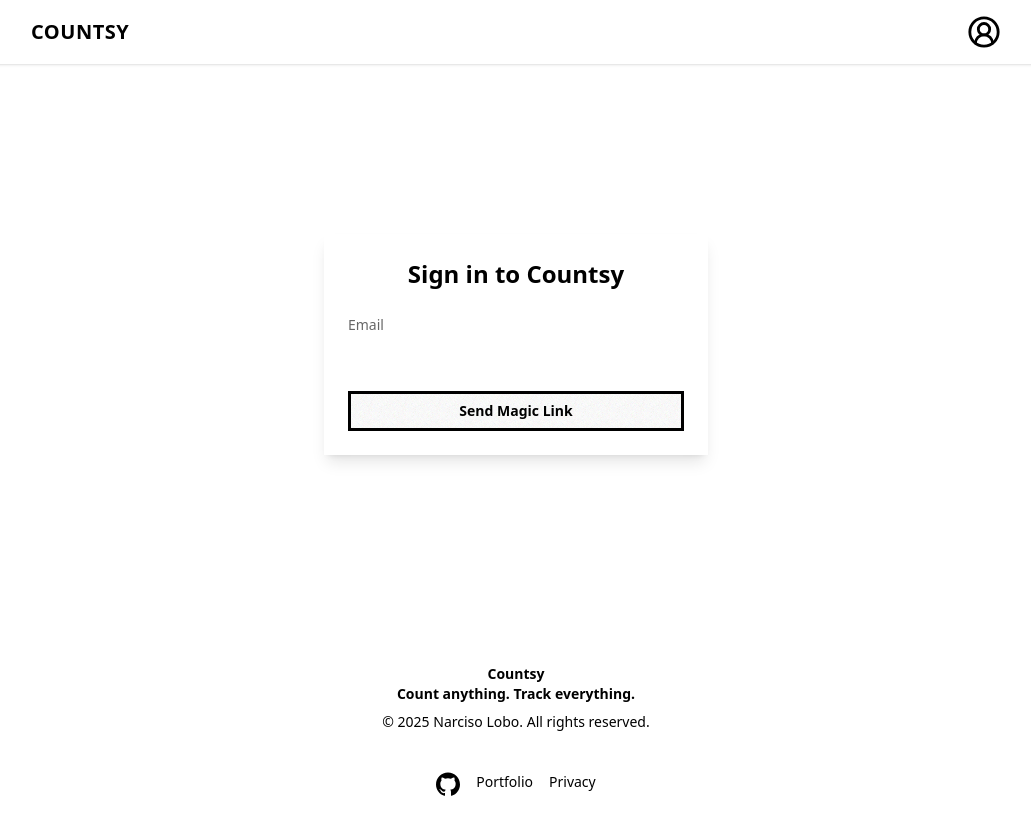
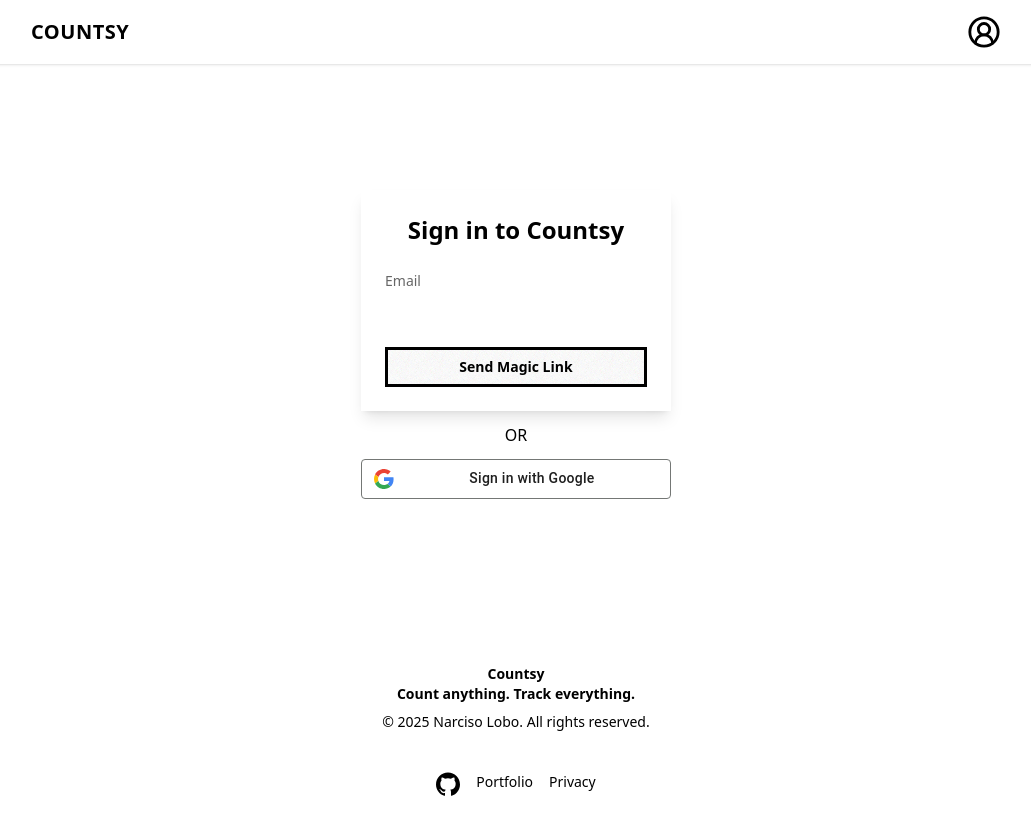
Before and after one commit to narcisolobo/countsy, a React (Vite) app: page /sign-in in a window 1280 px wide. Shown: the whole page, without its empty margins (124-1155 px from the left). Built offline with nearby package versions, Linux system fonts and the light colour scheme.

Commit message:
added: google oauth

```diff
--- /dev/null
+++ b/src/components/ui/GoogleLogo.tsx
@@ -0,0 +1,29 @@
+function GoogleLogo() {
+  return (
+    <svg
+      version="1.1"
+      xmlns="http://www.w3.org/2000/svg"
+      viewBox="0 0 48 48"
+      style={{ display: "block" }}
+    >
+      <path
+        fill="#EA4335"
+        d="M24 9.5c3.54 0 6.71 1.22 9.21 3.6l6.85-6.85C35.9 2.38 30.47 0 24 0 14.62 0 6.51 5.38 2.56 13.22l7.98 6.19C12.43 13.72 17.74 9.5 24 9.5z"
+      ></path>
+      <path
+        fill="#4285F4"
+        d="M46.98 24.55c0-1.57-.15-3.09-.38-4.55H24v9.02h12.94c-.58 2.96-2.26 5.48-4.78 7.18l7.73 6c4.51-4.18 7.09-10.36 7.09-17.65z"
+      ></path>
+      <path
+        fill="#FBBC05"
+        d="M10.53 28.59c-.48-1.45-.76-2.99-.76-4.59s.27-3.14.76-4.59l-7.98-6.19C.92 16.46 0 20.12 0 24c0 3.88.92 7.54 2.56 10.78l7.97-6.19z"
+      ></path>
+      <path
+        fill="#34A853"
+        d="M24 48c6.48 0 11.93-2.13 15.89-5.81l-7.73-6c-2.15 1.45-4.92 2.3-8.16 2.3-6.26 0-11.57-4.22-13.47-9.91l-7.98 6.19C6.51 42.62 14.62 48 24 48z"
+      ></path>
+      <path fill="none" d="M0 0h48v48H0z"></path>
+    </svg>
+  );
+}
+export default GoogleLogo;
--- a/src/pages/PrivacyPage.tsx
+++ b/src/pages/PrivacyPage.tsx
@@ -3,41 +3,50 @@
     <div className="mx-auto min-h-[70vh] max-w-5xl p-4 py-10">
       <h1 className="mb-4 text-3xl font-bold">Privacy Policy</h1>
       <p className="text-base-content/80 mb-4">
-        At <strong>Countsy</strong>, we value your privacy. This page outlines
-        how we handle your data.
+        At <strong>Countsy</strong>, we value your privacy. This Privacy Policy
+        explains how we collect, use, and safeguard your information when you
+        use our services.
       </p>
 
       <h2 className="mt-6 mb-2 text-xl font-semibold">What We Collect</h2>
       <p className="text-base-content/70 mb-4">
-        We store your counters and user authentication details securely through
-        Supabase. We do not collect or store any personal information beyond
-        what is required for login and usage.
+        We store only the data necessary to provide our service. This includes:
       </p>
+      <ul className="text-base-content/70 ml-8 list-disc">
+        <li>Your authentication credentials (via Supabase)</li>
+        <li>Your saved counters and related metadata</li>
+      </ul>
 
       <h2 className="mt-6 mb-2 text-xl font-semibold">How Your Data Is Used</h2>
       <p className="text-base-content/70 mb-4">
-        Your data is used only to display and manage your counters. We do not
-        sell, share, or otherwise distribute your information.
+        Your data is used solely to deliver the features of the app, such as
+        creating, editing, and viewing your counters. We do not sell, rent, or
+        share your data with third parties.
       </p>
 
       <h2 className="mt-6 mb-2 text-xl font-semibold">Third-Party Services</h2>
       <p className="text-base-content/70 mb-4">
-        Authentication and database services are provided by{" "}
+        We use{" "}
         <a href="https://supabase.com" className="link">
-          Supabase
-        </a>
-        , which adheres to its own security and privacy practices.
+          <strong>Supabase</strong>
+        </a>{" "}
+        to provide authentication and database services. Supabase adheres to its
+        own privacy and security policies, which we encourage you to review.
       </p>
 
       <h2 className="mt-6 mb-2 text-xl font-semibold">Your Rights</h2>
       <p className="text-base-content/70 mb-4">
-        You can request to delete your account and associated data at any time
-        by contacting the developer.
+        You may request deletion of your account and associated data at any
+        time. Please contact the developer to initiate this request.
       </p>
 
-      <p className="text-base-content/60 mt-6 text-sm">
-        This privacy policy is subject to change. Last updated:{" "}
-        {new Date().toLocaleDateString()}
+      <p className="text-base-content/70 mb-4">
+        This Privacy Policy is subject to change. We will update this page to
+        reflect any updates.
+      </p>
+
+      <p className="text-base-content/70 mb-4">
+        <em>Last updated: April 29, 2025</em>
       </p>
     </div>
   );
--- a/src/pages/SignInPage.tsx
+++ b/src/pages/SignInPage.tsx
@@ -1,5 +1,7 @@
 import { useState } from "react";
 import { supabase } from "../lib/supabase-client";
+import styles from "../styles/google.module.css";
+import GoogleLogo from "../components/ui/GoogleLogo";
 
 function SignInPage() {
   const [email, setEmail] = useState("");
@@ -42,10 +44,12 @@
 
   return (
     <div className="bg-base-200 flex min-h-[70vh] items-center justify-center p-4">
-      <div className="card bg-base-100 w-full max-w-sm shadow-lg">
+      <div className="flex max-w-sm flex-col">
+        <div className="card bg-base-100 shadow-lg">
           <div className="card-body">
-          <h1 className="text-center text-2xl font-bold">Sign in to Countsy</h1>
-
+            <h1 className="text-center text-2xl font-bold">
+              Sign in to Countsy
+            </h1>
             <form onSubmit={handleSignIn} className="mt-4 space-y-4">
               <div className="form-control">
                 <label className="label" htmlFor="email">
@@ -60,14 +64,12 @@
                   onChange={(e) => setEmail(e.target.value)}
                 />
               </div>
-
               <button
                 type="submit"
                 className={`btn btn-primary w-full ${loading ? "btn-disabled" : ""}`}
               >
                 {loading ? "Sending..." : "Send Magic Link"}
               </button>
-
               {message && (
                 <div className="text-success mt-2 text-center text-sm">
                   {message}
@@ -76,6 +78,23 @@
             </form>
           </div>
         </div>
+        <div className="divider">OR</div>
+        <button
+          className={styles["gsi-material-button"]}
+          onClick={handleSignInWithGoogle}
+        >
+          <div className={styles["gsi-material-button-state"]}></div>
+          <div className={styles["gsi-material-button-content-wrapper"]}>
+            <div className={styles["gsi-material-button-icon"]}>
+              <GoogleLogo />
+            </div>
+            <span className={styles["gsi-material-button-contents"]}>
+              Sign in with Google
+            </span>
+            <span style={{ display: "none" }}>Sign in with Google</span>
+          </div>
+        </button>
+      </div>
     </div>
   );
 }
--- /dev/null
+++ b/src/styles/google.module.css
@@ -0,0 +1,113 @@
+.gsi-material-button {
+  -moz-user-select: none;
+  -webkit-user-select: none;
+  -ms-user-select: none;
+  -webkit-appearance: none;
+  background-color: WHITE;
+  background-image: none;
+  border: 1px solid #747775;
+  -webkit-border-radius: 4px;
+  border-radius: 4px;
+  -webkit-box-sizing: border-box;
+  box-sizing: border-box;
+  color: #1f1f1f;
+  cursor: pointer;
+  font-family: "Roboto", arial, sans-serif;
+  font-size: 14px;
+  height: 40px;
+  letter-spacing: 0.25px;
+  outline: none;
+  overflow: hidden;
+  padding: 0 12px;
+  position: relative;
+  text-align: center;
+  -webkit-transition:
+    background-color 0.218s,
+    border-color 0.218s,
+    box-shadow 0.218s;
+  transition:
+    background-color 0.218s,
+    border-color 0.218s,
+    box-shadow 0.218s;
+  vertical-align: middle;
+  white-space: nowrap;
+  width: auto;
+  max-width: 400px;
+  min-width: min-content;
+}
+
+.gsi-material-button .gsi-material-button-icon {
+  height: 20px;
+  margin-right: 12px;
+  min-width: 20px;
+  width: 20px;
+}
+
+.gsi-material-button .gsi-material-button-content-wrapper {
+  -webkit-align-items: center;
+  align-items: center;
+  display: flex;
+  -webkit-flex-direction: row;
+  flex-direction: row;
+  -webkit-flex-wrap: nowrap;
+  flex-wrap: nowrap;
+  height: 100%;
+  justify-content: space-between;
+  position: relative;
+  width: 100%;
+}
+
+.gsi-material-button .gsi-material-button-contents {
+  -webkit-flex-grow: 1;
+  flex-grow: 1;
+  font-family: "Roboto", arial, sans-serif;
+  font-weight: 500;
+  overflow: hidden;
+  text-overflow: ellipsis;
+  vertical-align: top;
+}
+
+.gsi-material-button .gsi-material-button-state {
+  -webkit-transition: opacity 0.218s;
+  transition: opacity 0.218s;
+  bottom: 0;
+  left: 0;
+  opacity: 0;
+  position: absolute;
+  right: 0;
+  top: 0;
+}
+
+.gsi-material-button:disabled {
+  cursor: default;
+  background-color: #ffffff61;
+  border-color: #1f1f1f1f;
+}
+
+.gsi-material-button:disabled .gsi-material-button-contents {
+  opacity: 38%;
+}
+
+.gsi-material-button:disabled .gsi-material-button-icon {
+  opacity: 38%;
+}
+
+.gsi-material-button:not(:disabled):active .gsi-material-button-state,
+.gsi-material-button:not(:disabled):focus .gsi-material-button-state {
+  background-color: #303030;
+  opacity: 12%;
+}
+
+.gsi-material-button:not(:disabled):hover {
+  -webkit-box-shadow:
+    0 1px 2px 0 rgba(60, 64, 67, 0.3),
+    0 1px 3px 1px rgba(60, 64, 67, 0.15);
+  box-shadow:
+    0 1px 2px 0 rgba(60, 64, 67, 0.3),
+    0 1px 3px 1px rgba(60, 64, 67, 0.15);
+}
+
+.gsi-material-button:not(:disabled):hover .gsi-material-button-state {
+  background-color: #303030;
+  opacity: 8%;
+}
```
Lines whose indentation alone changed are shown as unchanged.
